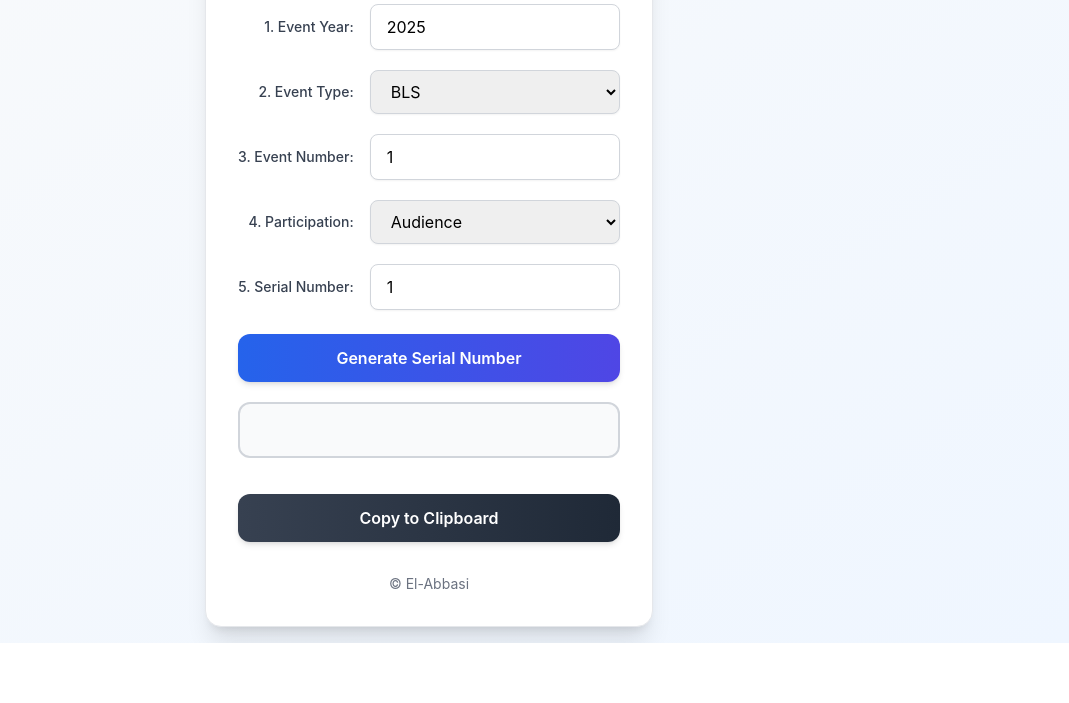
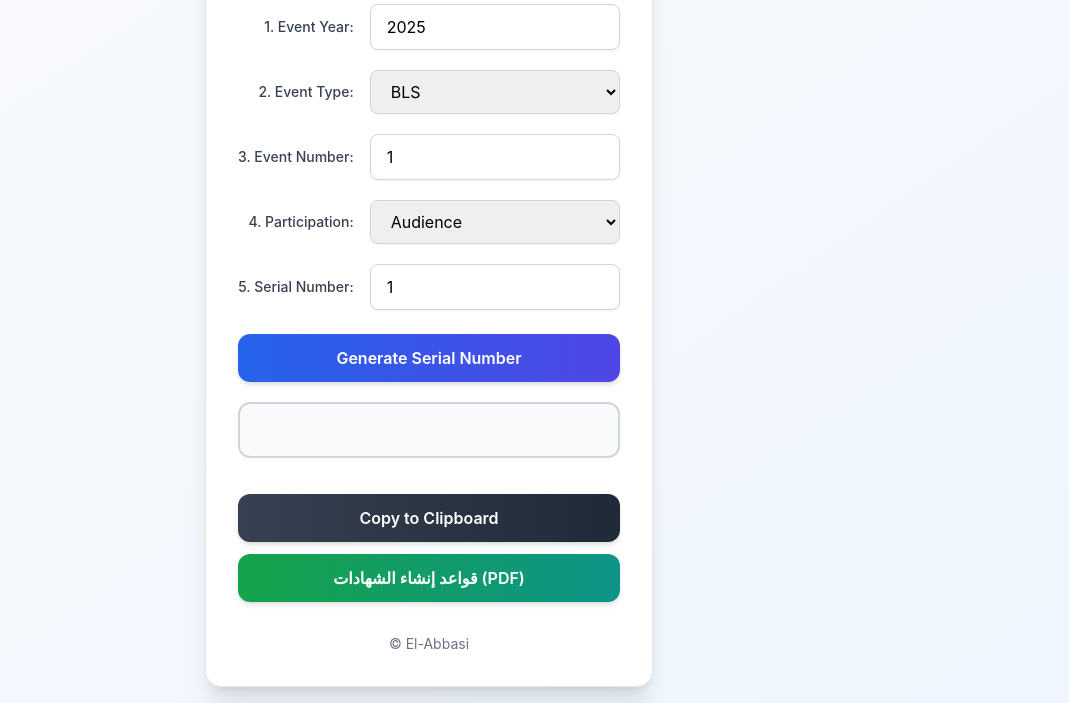
Before and after one commit to melabbasi/SPOT-SN-Generator, a plain HTML site: page index.html in a window 1280 px wide. Shown: the part 185-888 px from the top of the page, without its empty margins (211-1280 px from the left). Before the commit the page ends 828 px from the top, so only its background shows below. Drawn offline with nearby package versions, Linux system fonts and the light colour scheme.

Commit message:
Update index.html

```diff
--- a/index.html
+++ b/index.html
@@ -80,6 +80,12 @@
     <button id="copyButton" class="w-full mt-3 bg-gradient-to-r from-gray-700 to-gray-800 text-white font-semibold py-3 px-4 rounded-xl hover:from-gray-800 hover:to-black focus:outline-none focus:ring-2 focus:ring-gray-600 focus:ring-offset-2 transition duration-200 ease-in-out shadow-md hover:shadow-lg">
       Copy to Clipboard
     </button>
+
+    <a href="Certificate_Rules.pdf" target="_blank" class="block w-full mt-3">
+    <button class="w-full bg-gradient-to-r from-green-600 to-teal-600 text-white font-semibold py-3 px-4 rounded-xl hover:from-green-700 hover:to-teal-700 focus:outline-none focus:ring-2 focus:ring-green-500 focus:ring-offset-2 transition duration-200 ease-in-out shadow-md hover:shadow-lg">
+      قواعد إنشاء الشهادات (PDF)
+    </button>
+    </a>
 
     <!-- Copyright Footer -->
     <div class="mt-8 text-center text-gray-500 text-sm">
```
